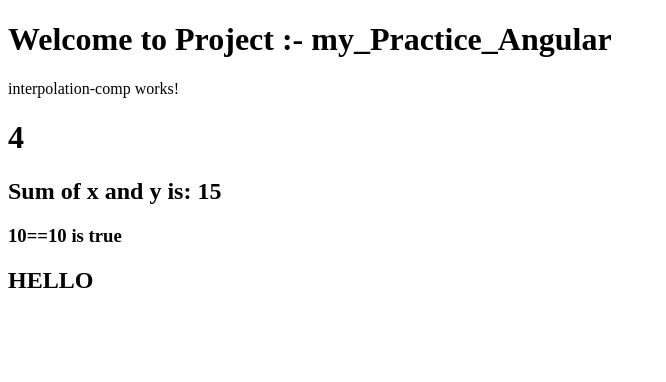
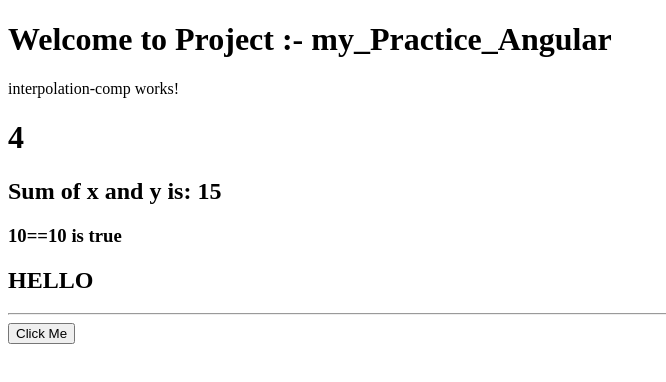
Before and after one commit to rutu-jadhav1/my_Practice_Angular, an Angular app: page / in a window 1280 px wide. Shown: the top 382 px of the page, without its empty margins (0-666 px from the left). Built offline with nearby package versions, Linux system fonts and the light colour scheme.

Commit message:
function on button click

```diff
--- a/src/app/Component/interpolation-comp/interpolation-comp.html
+++ b/src/app/Component/interpolation-comp/interpolation-comp.html
@@ -3,3 +3,6 @@
   <h2>Sum of x and y is: {{x+y}}</h2>
   <h3>10==10 is {{10==10}}</h3>
   <h2>{{'hello'.toUpperCase()}}</h2>
+  <hr/>
+
+  <button (click)="handleClickEvent()">Click Me</button>
--- a/src/app/Component/interpolation-comp/interpolation-comp.ts
+++ b/src/app/Component/interpolation-comp/interpolation-comp.ts
@@ -10,4 +10,13 @@ export class InterpolationComp {
 
   x=5;
   y=10;
+
+  handleClickEvent(){
+    alert("function called !");
+    this.otherFunction();
+  }
+
+  otherFunction(){
+    console.log("other function called");
+  }
 }
```
